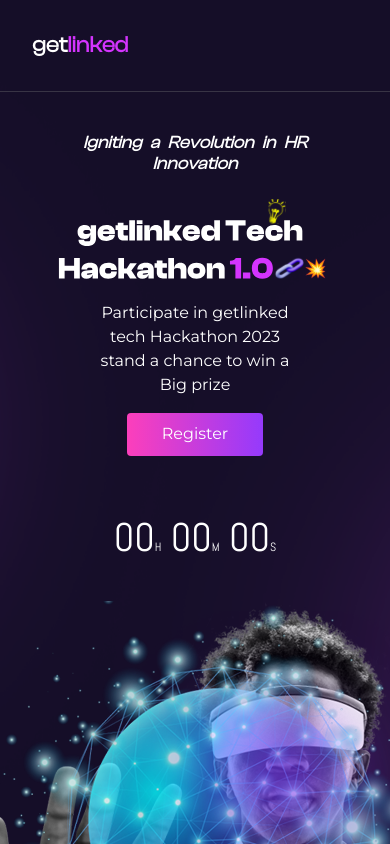
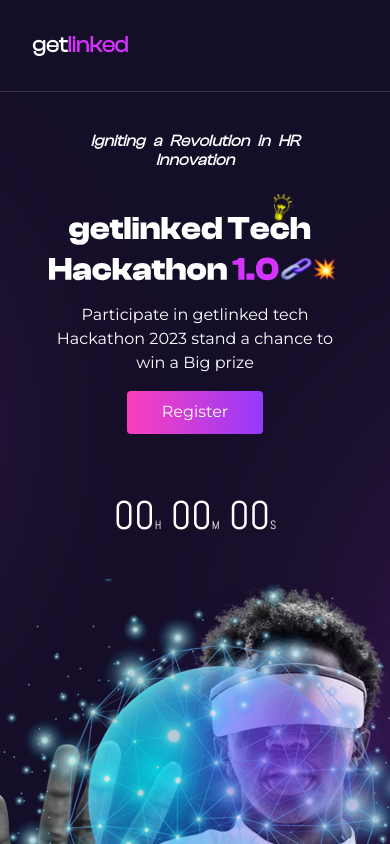
Before and after one commit to Iyanu456/getlinked-hackathon, a Next.js app: page / in a window 390 px wide. Built offline with nearby package versions, Linux system fonts and the light colour scheme.

Commit message:
Update main.css

```diff
--- a/src/app/main.css
+++ b/src/app/main.css
@@ -55,13 +55,17 @@
 
     .caption > h4 {
         text-align: center;
-        font-size: 1.08em;
+        font-size: 1em;
         margin-top: 1em;
         margin-left: auto;
         margin-right: auto;
     }
     .hero-section > section:first-child > p {
+        max-width: 95%;
         margin-top: 1em;
         text-align: center;
     }
+    .hero-section > section:first-child > img {
+        width: 100%;
+    }
 }
```
